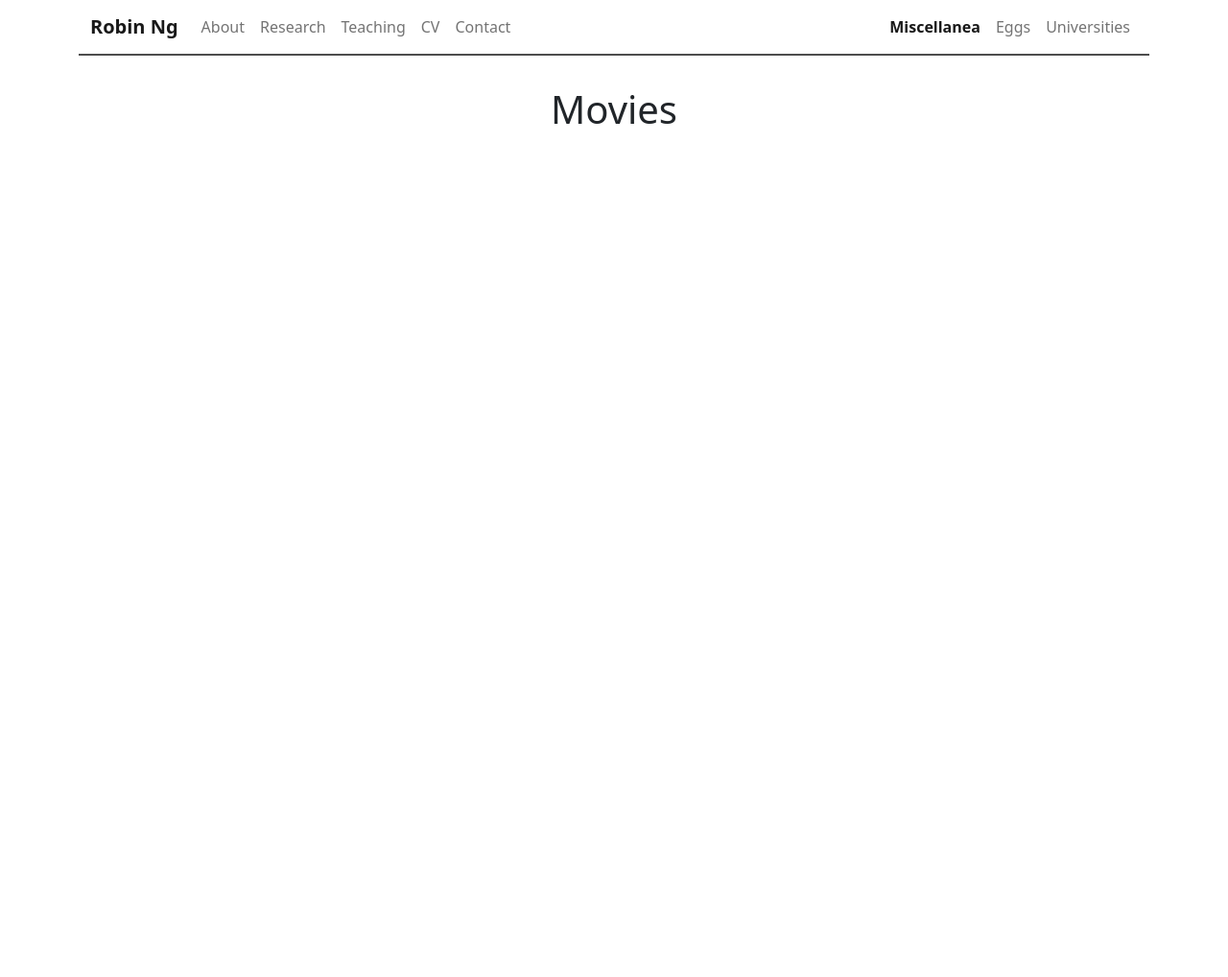
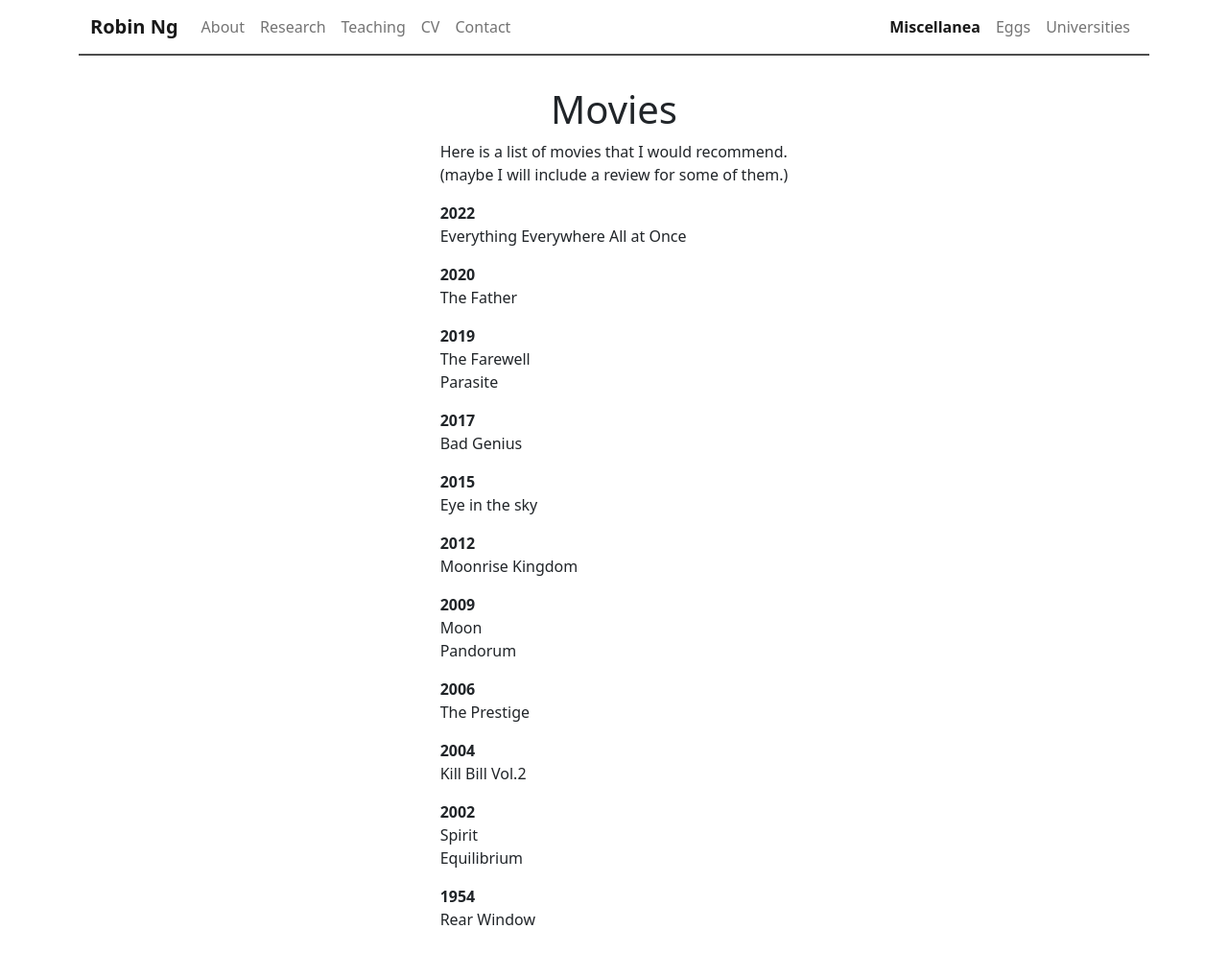
Before and after one commit to robin-ng/1, a Jekyll site: the page built from movies.md, in a window 1280 px wide. Shown: the whole page at 96% size. Built offline with Jekyll 4.4.1, drawn with Linux system fonts in a browser that asks for light colours; before the commit the page ends 900 px from its top, so only the background shows below that.

Commit message:
June update

```diff
--- a/movies.md
+++ b/movies.md
@@ -1,5 +1,44 @@
 ---
-layout: page
+layout: pagec
 title: Movies
 permalink: /movies/
 ---
+Here is a list of movies that I would recommend.\
+(maybe I will include a review for some of them.)
+
+
+**2022**	\
+Everything Everywhere All at Once
+
+**2020**	\
+The Father
+
+**2019**	\
+The Farewell	\
+Parasite
+
+**2017**	\
+Bad Genius
+
+**2015**	\
+Eye in the sky
+
+**2012**	\
+Moonrise Kingdom
+
+**2009**	\
+Moon	\
+Pandorum
+
+**2006**	\
+The Prestige
+
+**2004**	\
+Kill Bill Vol.2
+
+**2002**	\
+Spirit	\
+Equilibrium
+
+**1954**	\
+Rear Window
```
Also changed, not shown: about.md (+1 -1 lines).
